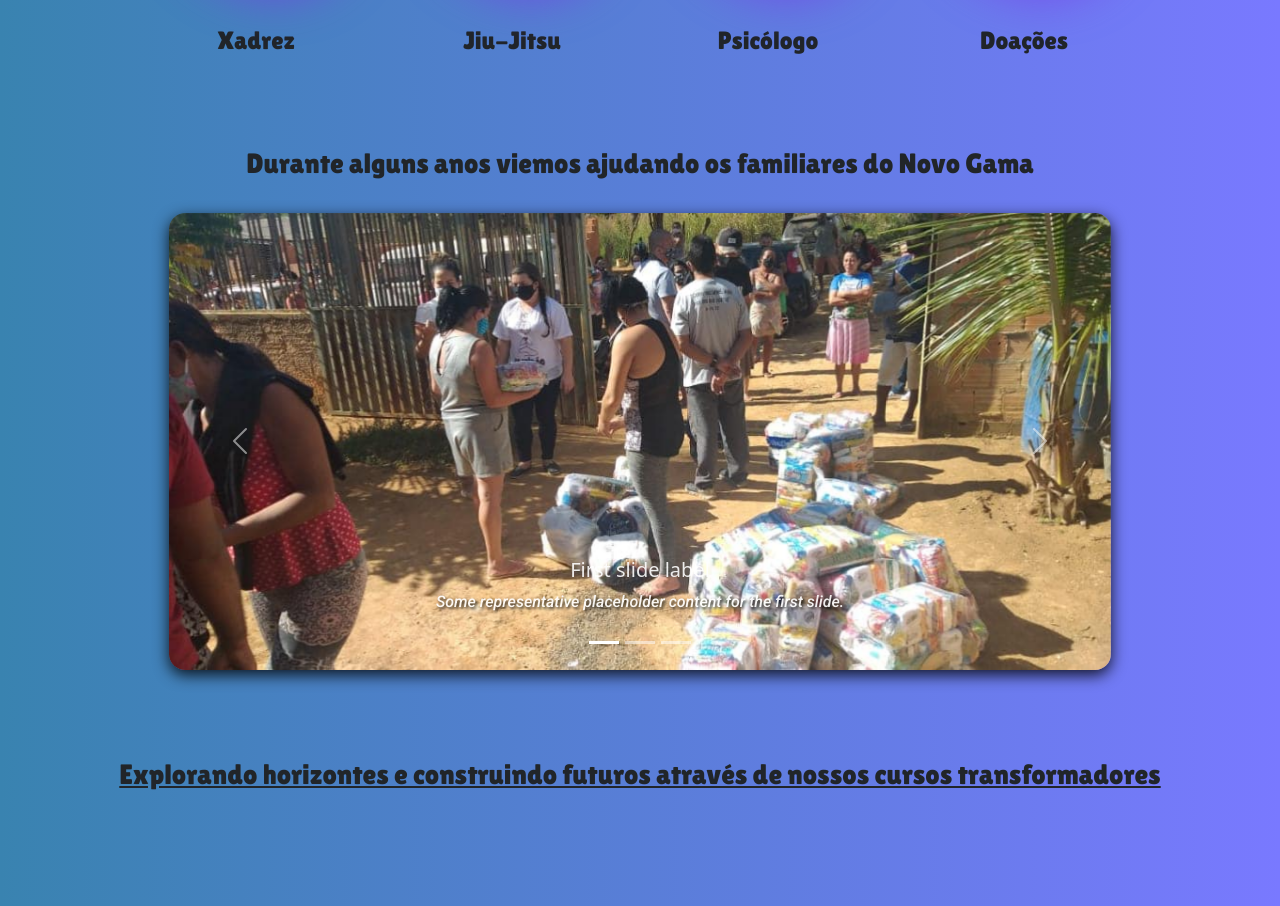
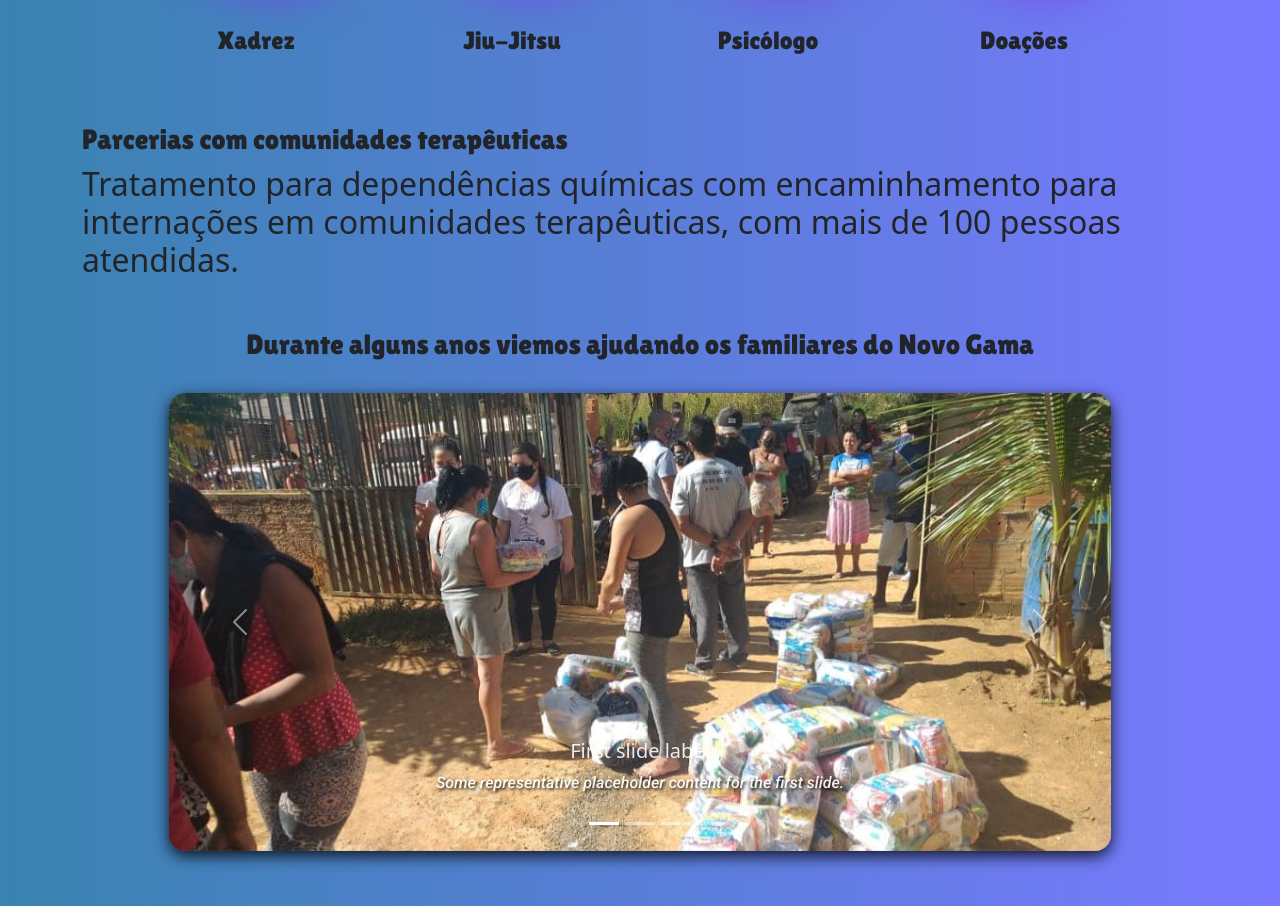
Before and after one commit to LucasHash123/projeto-refam, an Angular app: page / in a window 1280 px wide. Shown: the part 1760-2666 px from the top of the page. Built offline with nearby package versions, Linux system fonts and the light colour scheme.

Commit message:
nova seção

```diff
--- a/src/app/home/sobre/sobre.component.html
+++ b/src/app/home/sobre/sobre.component.html
@@ -88,6 +88,18 @@
     </article>
 </section>
 
+<!-- ajuda a dependentes quimicos -->
+
+<section class="container">
+    <h3>
+        Parcerias com comunidades terapêuticas
+    </h3>
+
+    <h2>
+        Tratamento para dependências químicas com encaminhamento para internações em comunidades terapêuticas, com mais de 100 pessoas atendidas.
+    </h2>
+</section>
+
 <!-- carrossel -->
 
 <section>
```
